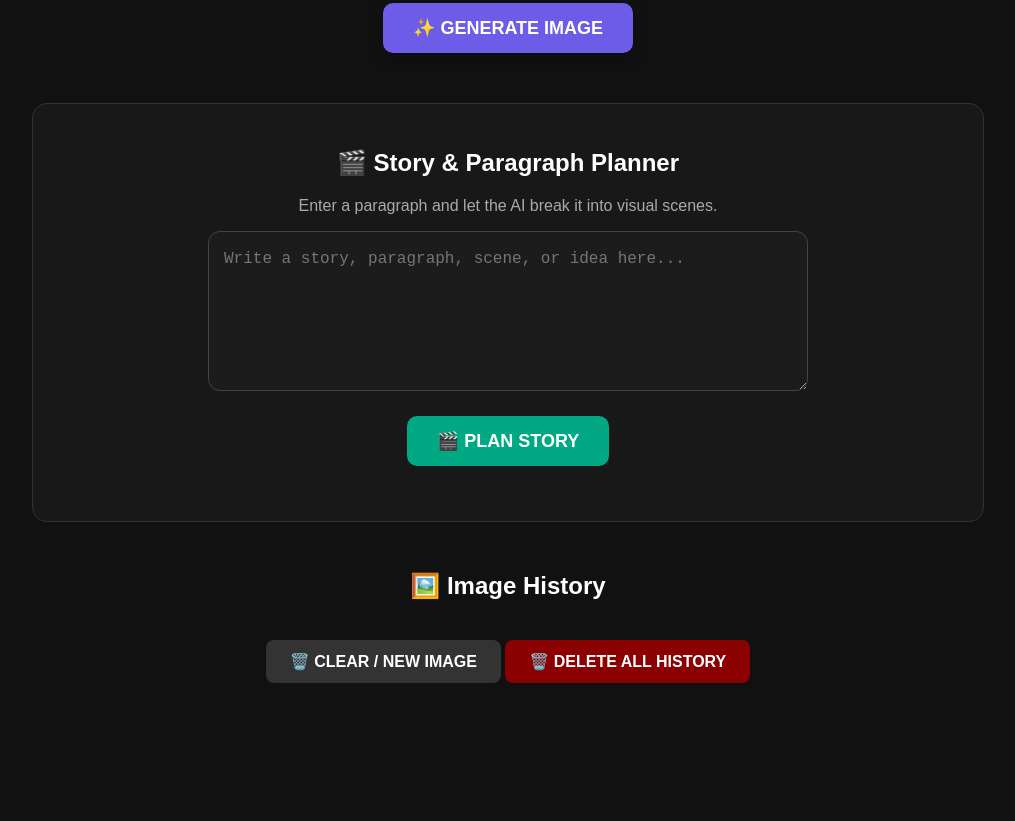
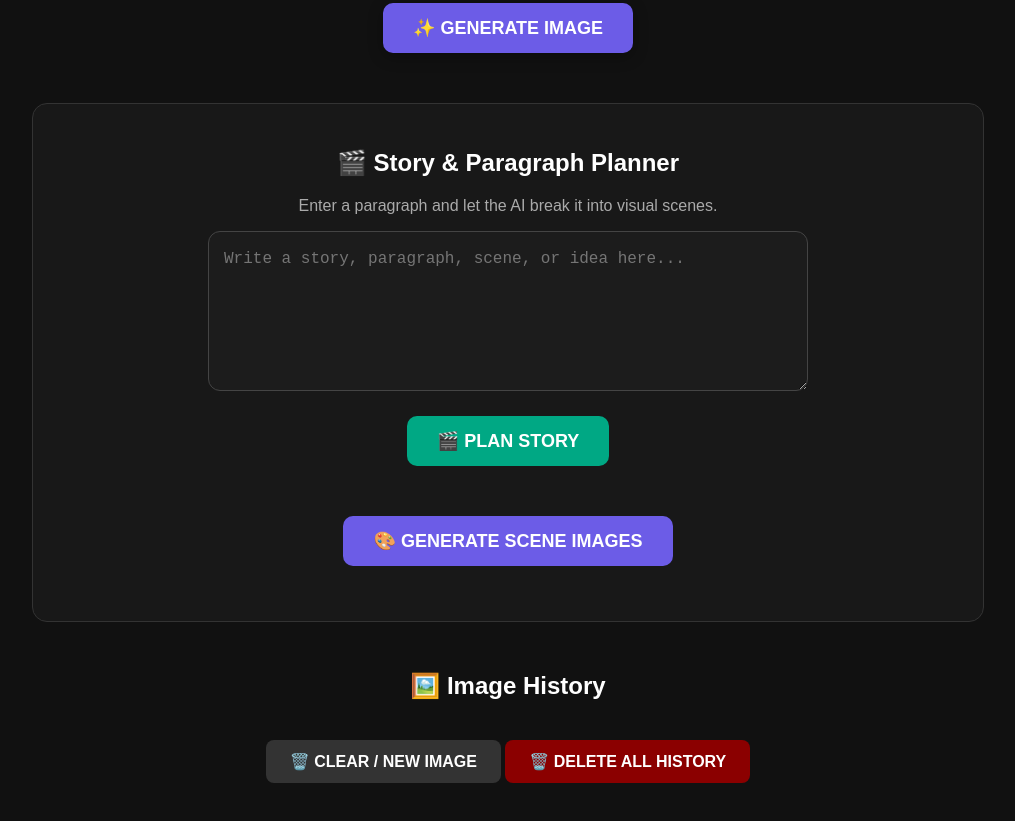
Before and after one commit to flashelksworld89-creator/my-image-generator, a plain HTML site: page index.html in a window 1280 px wide. Shown: the part 423-1244 px from the top of the page, without its empty margins (132-1147 px from the left). Before the commit the page ends 1146 px from the top, so only its background shows below. Drawn offline with Linux system fonts and the light colour scheme.

Commit message:
Update index.html

```diff
--- a/index.html
+++ b/index.html
@@ -115,7 +115,14 @@
         </button>
 
         <div id="storyResult" style="margin-top:30px;"></div>
+<button
+    type="button"
+    onclick="generateSceneImages()"
+    style="margin-top:20px; padding:14px 30px; font-size:18px; font-weight:bold; color:white; background:#6c5ce7; border:none; border-radius:10px;">
+    🎨 GENERATE SCENE IMAGES
+</button>
 
+<div id="sceneImages" style="margin-top:30px;"></div>
     </div>
 
 
@@ -396,6 +403,109 @@
         }
     }
 
+async function generateSceneImages() {
+
+    const sceneImages =
+        document.getElementById("sceneImages");
+
+    const sceneElements =
+        document.querySelectorAll(".scene");
+
+    if (!sceneElements.length) {
+        sceneImages.innerHTML =
+            "Please plan a story first.";
+        return;
+    }
+
+    sceneImages.innerHTML =
+        "<h2>🎨 Generating Scene Images...</h2>";
+
+    for (let i = 0; i < sceneElements.length; i++) {
+
+        const scene =
+            sceneElements[i];
+
+        const promptElement =
+            scene.querySelector("p:nth-of-type(2)");
+
+        const prompt =
+            promptElement
+                ? promptElement.innerText
+                    .replace("Visual Prompt:", "")
+                    .trim()
+                : "";
+
+        if (!prompt) {
+            continue;
+        }
+
+        const imageBox =
+            document.createElement("div");
+
+        imageBox.style.margin =
+            "30px auto";
+
+        imageBox.innerHTML =
+            `<h3>🎬 Scene ${i + 1}</h3>
+             <p>Generating image...</p>`;
+
+        sceneImages.appendChild(imageBox);
+
+        try {
+
+            const response =
+                await fetch(
+                    "/api/generate",
+                    {
+                        method: "POST",
+
+                        headers: {
+                            "Content-Type":
+                                "application/json"
+                        },
+
+                        body: JSON.stringify({
+                            prompt: prompt
+                        })
+                    }
+                );
+
+            if (!response.ok) {
+                throw new Error(
+                    "Image generation failed."
+                );
+            }
+
+            const blob =
+                await response.blob();
+
+            const imageUrl =
+                URL.createObjectURL(blob);
+
+            imageBox.innerHTML =
+                `<h3>🎬 Scene ${i + 1}</h3>
+                 <img
+                    src="${imageUrl}"
+                    style="display:block; max-width:500px; width:100%; height:auto; margin:15px auto; border-radius:12px;"
+                 >
+                 <a
+                    href="${imageUrl}"
+                    download="scene-${i + 1}.png"
+                    style="display:inline-block; padding:10px 20px; background:#333; color:white; text-decoration:none; border-radius:8px;"
+                 >
+                    ⬇️ DOWNLOAD SCENE
+                 </a>`;
+
+        } catch (error) {
+
+            console.error(error);
+
+            imageBox.innerHTML =
+                `<h3>🎬 Scene ${i + 1}</h3>
+                 <p>❌ Image generation failed.</p>`;
+        }
+    }
+}
 
     function escapeHtml(text) {
 
```
